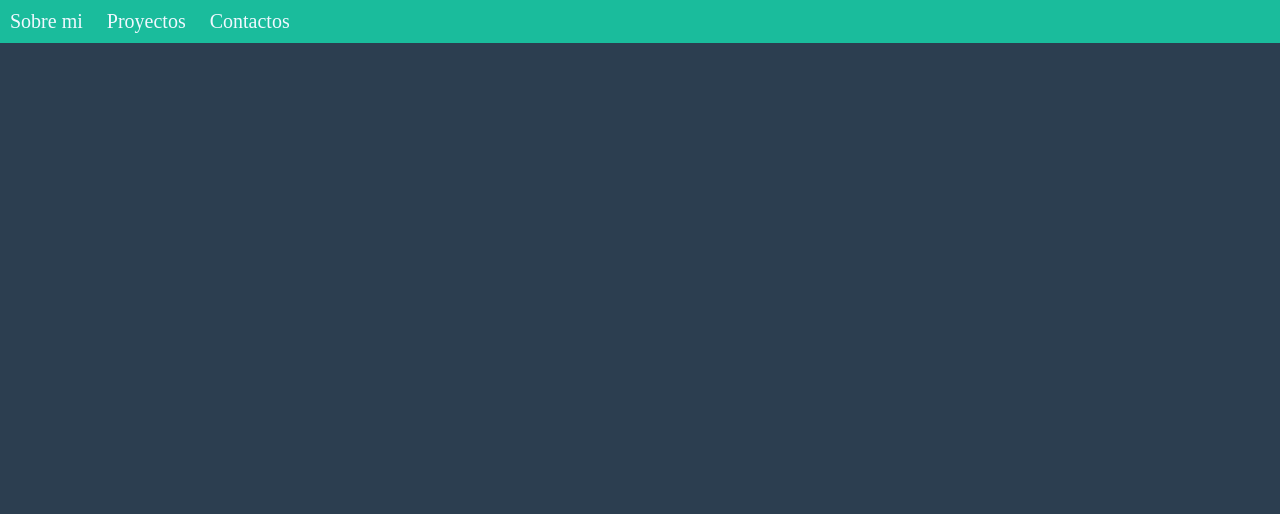
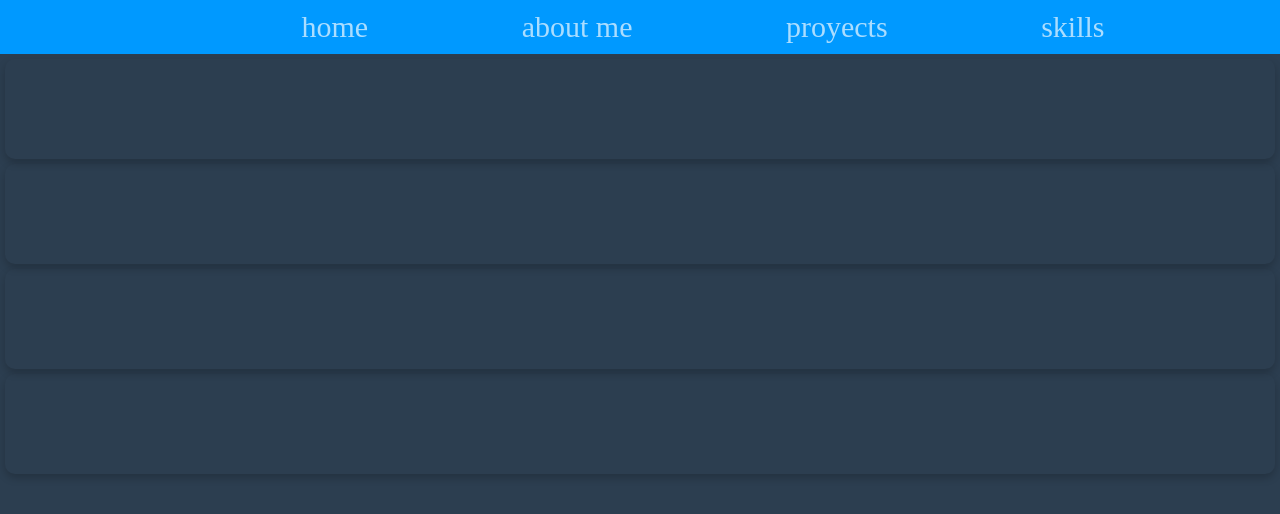
Before and after one commit to Gaonix/my-portafolio, a plain HTML site: page index.html in a window 1280 px wide. Drawn offline with Linux system fonts and the light colour scheme.

Commit message:
aplicando cambios ...

```diff
--- a/index.html
+++ b/index.html
@@ -3,25 +3,21 @@
 <head>
     <meta charset="UTF-8">
     <meta name="viewport" content="width=device-width, initial-scale=1.0">
-    <title>portafolio-de-trabajo</title>
+    <title>Document</title>
     <link rel="stylesheet" href="style.css">
-        <link rel="shortcut icon" href="img/icon.png" type="image/x-icon">
+</head>
 <body>
-    <div class="nav-bar">
-        <a href="#perfil">Sobre mi</a>
-        <a href="#portafolio">Proyectos</a>
-        <a href="#redes">Contactos</a>
+    <div class="contenedor">
+        <nav>
+            <a href="#section-home">home</a>
+            <a href="#section-about">about me</a>
+            <a href="#section-proyects">proyects</a>
+            <a href="#section-skills">skills</a>
+        </nav>
     </div>
-    <section id="Perfil">
-
-    </section>
-    <section id="portafolio">
-
-    </section>
-    <section id="redes">
-
-    </section>
-
-    <script src="script.js" defer></script>
+    <section class="section-home"></section>
+    <section class="section-about"></section>
+    <section class="section-proyects"></section>
+    <section class="section-skills"></section>
 </body>
 </html>
--- a/style.css
+++ b/style.css
@@ -1,30 +1,35 @@
-.nav-bar{
-    background-color: #1ABC9C;
-    padding: 10px;
+body{
+    background-color: #2C3E50;
+    margin: 0;
+    font-family: 'Times New Roman', Times, serif;
 
 }
-.nav-bar a{
-    color: aliceblue;
-    font-size: 20px;
-    padding-right: 20px;
-    text-decoration: none;
-}
-body{
-    margin: 0;
-    background-color:#2C3E50;
-}
-a:hover{
-    font-size: 22px;
-    color: #2C3E50;
-    animation: identifier .7s ;
-    animation-iteration-count: infinite;
-}
-@keyframes identifier {
-   0%{color: rgb(255, 6, 6);}
-   25%{color: rgb(174, 0, 255);}
-   50%{color: rgb(3, 255, 255);}
-   75%{color: rgb(37, 255, 4);}
-   100%{color: rgb(252, 231, 0);}
+section{
+    box-shadow: 3px 5px red ;
+    height: 100px;
+    border-radius: 10px;
+    margin: 5px;
+    box-shadow:0px 4px 8px 0px rgba(0, 0, 0, 0.2);
 
 
 }
+nav{
+background-color:#09f;
+padding: 10px;
+text-align: center;
+font-size: 30px;
+position: sticky;
+
+}
+nav>a{
+    margin-left: 10%;
+    text-decoration: none;
+    color: rgba(255, 255, 255, 0.669);
+    padding: 10px;
+}
+nav>a:hover{
+    color: white;
+    padding-left:10px;
+    box-shadow:0px 4px 8px 0px rgba(0, 0, 0, 0.2);;
+
+}
```
